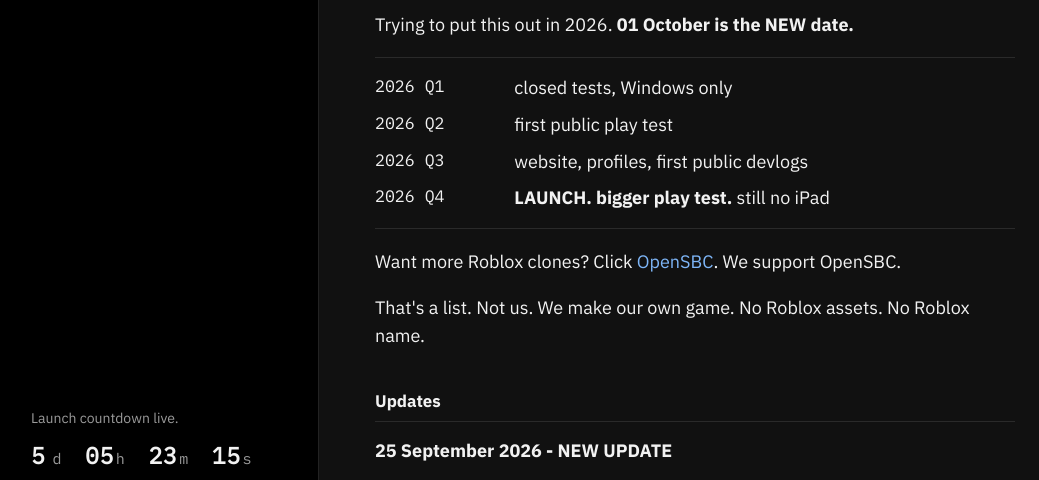
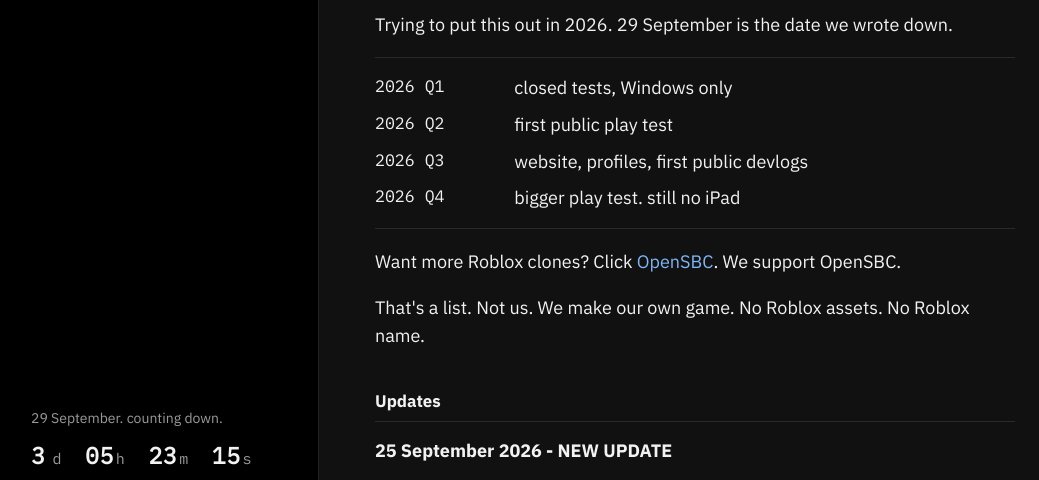
Before and after one commit to hamzamas002022-wq/zoxel, a plain HTML site: page index.html in a window 1280 px wide. Shown: the part 286-766 px from the top of the page, without its empty margins (1-1040 px from the left). Drawn offline with Linux system fonts and the light colour scheme.

Commit message:
Restore original text, keep updates section

```diff
--- a/index.html
+++ b/index.html
@@ -17,8 +17,8 @@
       <img class="mark" src="zoxel-icon.png" alt="Zoxel" width="353" height="364">
       <h1>who its<br>zoxel?</h1>
 
-      <div class="count" data-until="2026-10-01T00:00:00">
-        <p class="count-label">Launch countdown live.</p>
+      <div class="count" data-until="2026-09-29T00:00:00">
+        <p class="count-label">29 September. counting down.</p>
         <p class="count-nums">
           <span data-d>0</span><small>d</small>
           <span data-h>00</span><small>h</small>
@@ -35,7 +35,7 @@
 
       <p>Studio is a stub. wear_item, chat_filter, join_server are stubs. They didn't ship. Hats don't work.</p>
 
-      <p>Trying to put this out in 2026. <strong>01 October is the NEW date.</strong></p>
+      <p>Trying to put this out in 2026. 29 September is the date we wrote down.</p>
 
       <dl class="times">
         <dt>2026 Q1</dt>
@@ -45,7 +45,7 @@
         <dt>2026 Q3</dt>
         <dd>website, profiles, first public devlogs</dd>
         <dt>2026 Q4</dt>
-        <dd><strong>LAUNCH. bigger play test.</strong> still no iPad</dd>
+        <dd>bigger play test. still no iPad</dd>
       </dl>
 
       <p>Want more Roblox clones? Click <a href="https://index.open-sbc.org/">OpenSBC</a>. We support OpenSBC.</p>
```
